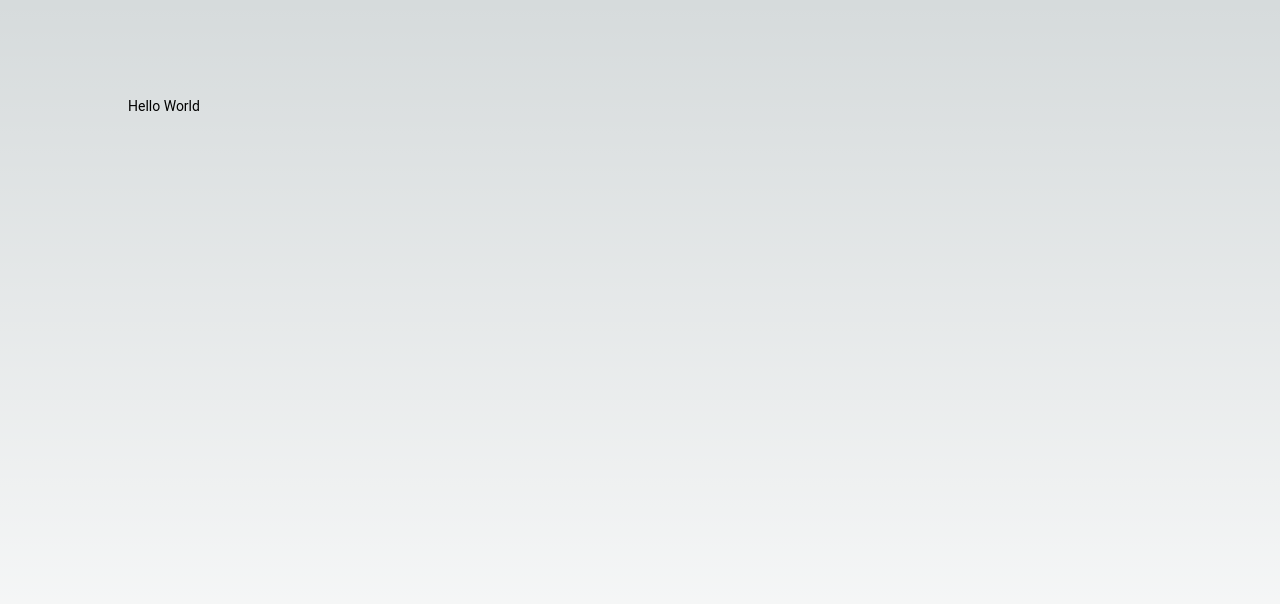
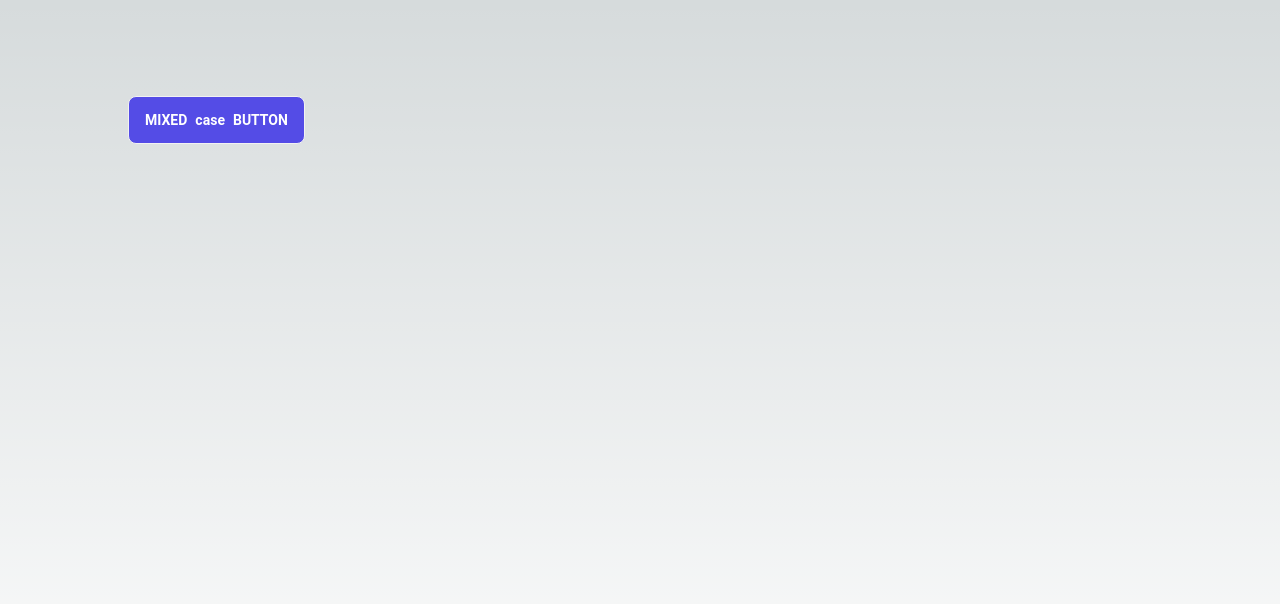
Before and after one commit to Beammi/Nebula, a Next.js app in the folder nebula/: page / in a window 1280 px wide. Shown: the top 604 px of the page. Built offline with nearby package versions, Linux system fonts and the light colour scheme.

Commit message:
Tes DaisyUI

```diff
--- a/nebula/src/pages/index.js
+++ b/nebula/src/pages/index.js
@@ -1,7 +1,7 @@
-import Image from 'next/image'
-import { Inter } from 'next/font/google'
+import Image from "next/image"
+import { Inter } from "next/font/google"
 
-const inter = Inter({ subsets: ['latin'] })
+const inter = Inter({ subsets: ["latin"] })
 
 export default function Home() {
   return (
@@ -9,7 +9,11 @@ export default function Home() {
       className={`flex min-h-screen flex-col items-center justify-between p-24 ${inter.className}`}
     >
       <div className="z-10 max-w-5xl w-full items-center justify-between font-mono text-sm lg:flex">
-        <div className="font-sans">Hello World</div>
+        <div className="btn bg-blue text-white font-sans">
+          <span className="uppercase">MIXED</span>
+          <span className="lowercase">Case</span>
+          <span className="uppercase">Button</span>
+        </div>
       </div>
     </main>
   )
```
